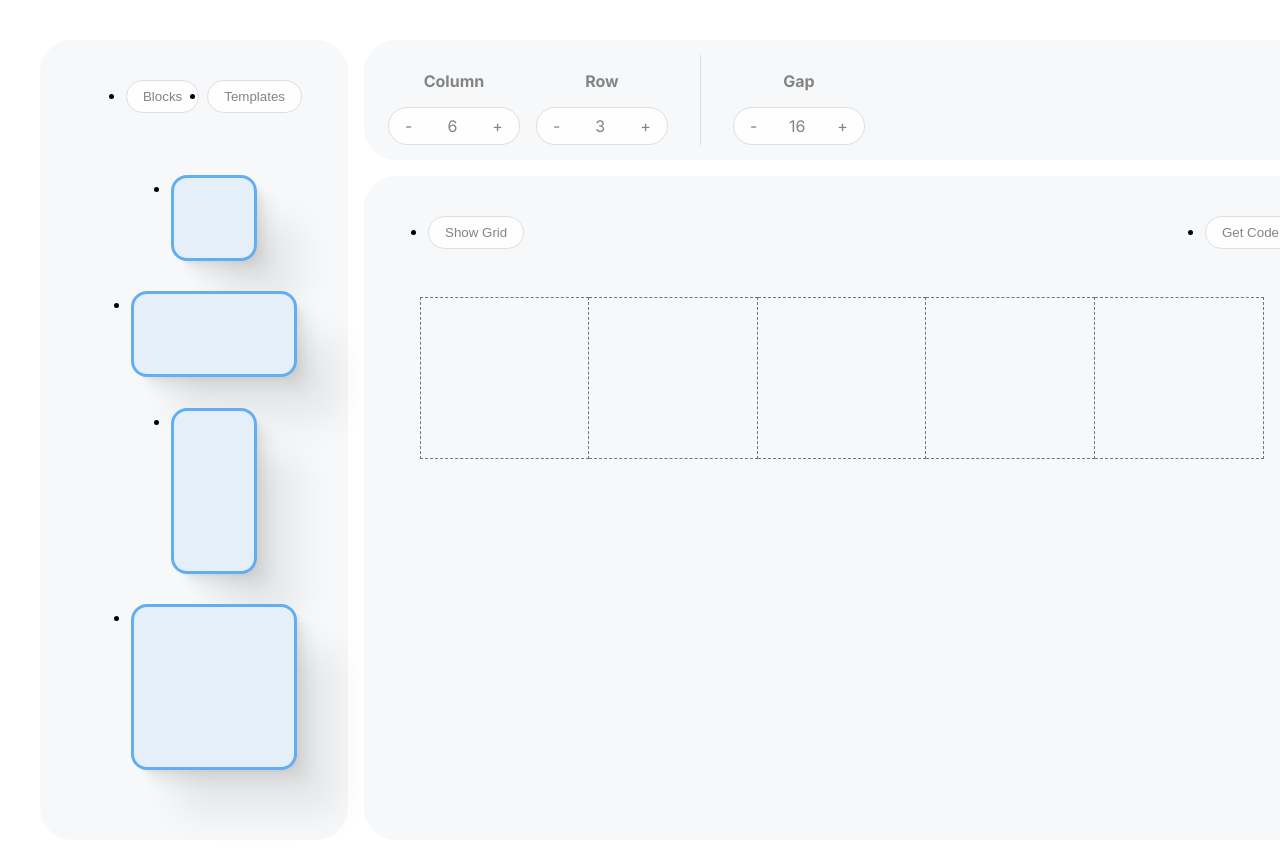
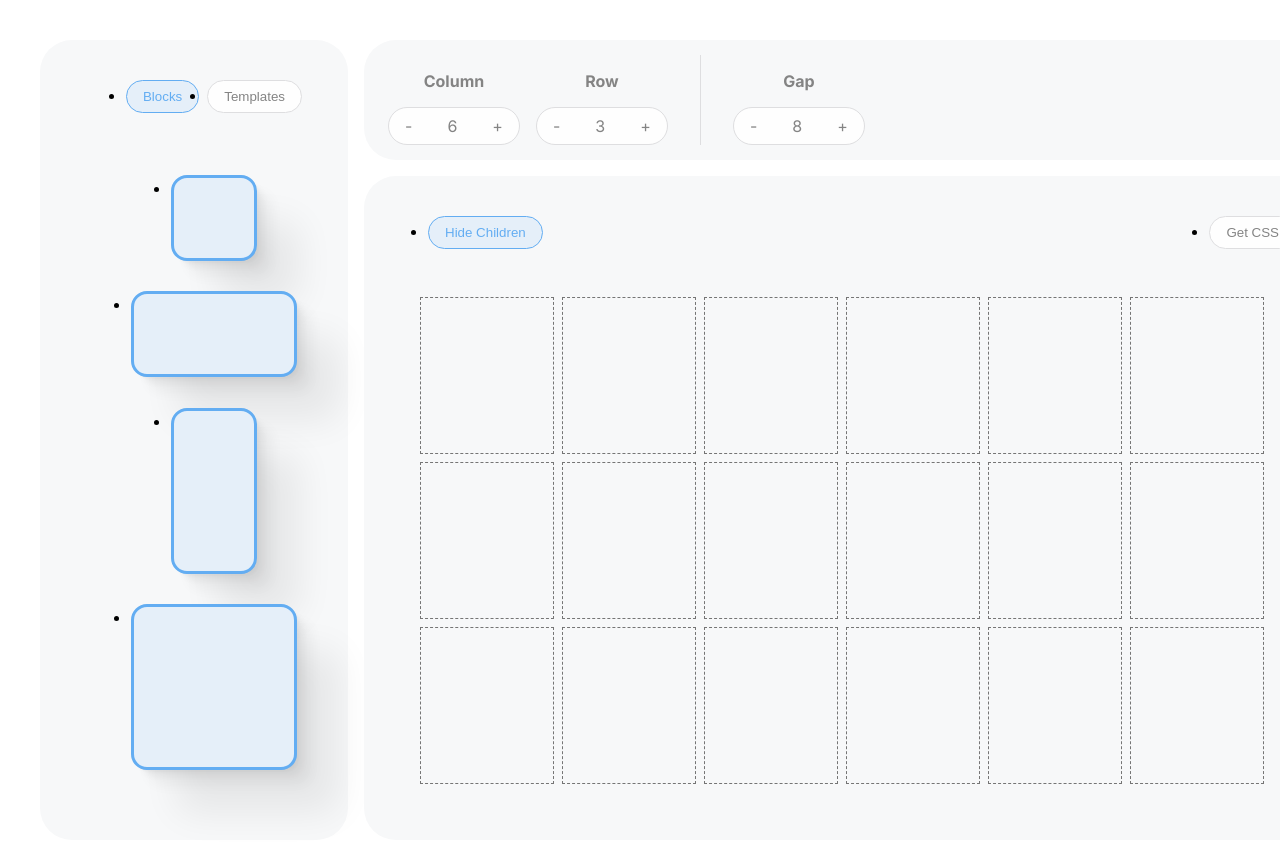
Before and after one commit to AustinChiatto/crumb, a React (Vite) app: page / in a window 1280 px wide. Shown: the top 862 px of the page. Built offline with nearby package versions, Linux system fonts and the light colour scheme.

Commit message:
added code output and copy code btn

```diff
--- a/src/GridControlContext.jsx
+++ b/src/GridControlContext.jsx
@@ -14,7 +14,7 @@ export function useUpdateInput() {
 export function GridControlProvider({ children }) {
     const defaultColumnValue = 6;
     const defaultRowValue = 3;
-    const defaultGapValue = 16;
+    const defaultGapValue = 8;
     // define state & set the default state to be the default state passed in through prop
     const [inputValue, setInputValue] = useState([defaultColumnValue, defaultRowValue, defaultGapValue]);
 
@@ -38,6 +38,11 @@ export function GridControlProvider({ children }) {
         });
     }
 
+    // ==== Process ====
+    // 1. create an empty array
+    // 2. when updateInput is run - update array object to include or remove a new element
+    // 3. use map to render array of items
+
     return (
         <GridControlContext.Provider value={inputValue}>
             <updateInputContext.Provider value={updateInput}>{children}</updateInputContext.Provider>
--- a/src/components/ButtonList/ButtonList.jsx
+++ b/src/components/ButtonList/ButtonList.jsx
@@ -5,7 +5,10 @@ const ButtonList = () => {
     return (
         <ul className="btn-list">
             <li className="btn-list__item">
-                <ButtonPrimary btnLabel="Blocks"></ButtonPrimary>
+                <ButtonPrimary
+                    btnLabel="Blocks"
+                    isActive={true}
+                ></ButtonPrimary>
             </li>
             <li className="btn-list__item">
                 <ButtonPrimary btnLabel="Templates"></ButtonPrimary>
--- a/src/components/ButtonPrimary/ButtonPrimary.jsx
+++ b/src/components/ButtonPrimary/ButtonPrimary.jsx
@@ -1,5 +1,21 @@
-const ButtonPrimary = ({ btnLabel }) => {
-    return <button className="btn-primary">{btnLabel}</button>;
+const ButtonPrimary = ({ btnLabel, isActive, event }) => {
+    // when clicking a button
+    // ===========================
+    function handleClick() {
+        // run event that is passed in as a prop
+        event();
+        // run click animation
+        // ... write future click animation ...
+    }
+
+    return (
+        <button
+            className={isActive ? "btn-primary btn-primary--active" : "btn-primary"}
+            onClick={handleClick}
+        >
+            {btnLabel}
+        </button>
+    );
 };
 
 export default ButtonPrimary;
--- /dev/null
+++ b/src/components/OutputDisplay/GridItem.jsx
@@ -0,0 +1,5 @@
+const GridItem = () => {
+    return <div className="grid-test-item"></div>;
+};
+
+export default GridItem;
--- a/src/components/OutputDisplay/OutputDisplay.jsx
+++ b/src/components/OutputDisplay/OutputDisplay.jsx
@@ -2,47 +2,67 @@ import { useState } from "react";
 import ButtonPrimary from "../ButtonPrimary/ButtonPrimary";
 import "./output-display.css";
 
-import { useGridControl, useUpdateInput } from "../../GridControlContext";
+import { useGridControl } from "../../GridControlContext";
+import GridItem from "./GridItem";
+import OutputGrid from "./OutputGrid";
+import OutputSnippet from "./OutputSnippet";
 
+// Define Component
+// ===========================
 const OutputDisplay = () => {
     const inputValues = useGridControl();
-    const updateInput = useUpdateInput();
 
-    const [buttons, setButtons] = useState([
-        {
-            id: 1,
-            isActive: true,
-            label: "Show Grid",
-        },
-        {
-            id: 2,
-            isActive: false,
-            label: "Get Code",
-        },
-    ]);
+    // Handle Grid Item Rendering
+    // ===========================
+    // define styles for the grid container
+    // styles change based on the value of the
+    const gridStyles = {
+        gridTemplateColumns: `repeat(${inputValues[0]}, 1fr)`,
+        gridTemplateRows: `repeat(${inputValues[1]}, 1fr)`,
+        gap: `${inputValues[2]}px`,
+    };
 
+    // calculate how many total grid items there needs to be
+    const totalGridItemCount = inputValues[0] * inputValues[1];
+    // add a GridItem component to and array based on the length of the calculated value
+    const gridItemArray = Array.from({ length: totalGridItemCount }, () => <GridItem />);
+
+    // Conditionally Render Grid or Code
+    // ===========================
+
+    const [active, setActive] = useState(false);
+
+    const updateDisplayedOutput = () => {
+        setActive((prevActive) => !prevActive);
+    };
+
+    // Exported Component
+    // ===========================
     return (
         <section className="output-display card">
-            {console.log(inputValues[0])}
             <ul className="btn-list--wide">
-                {buttons.map((button) => {
-                    return (
-                        <li
-                            key={button.id}
-                            className="btn-list__item"
-                        >
-                            <ButtonPrimary btnLabel={button.label}></ButtonPrimary>
-                        </li>
-                    );
-                })}
+                <li className="btn-list__item">
+                    <ButtonPrimary
+                        btnLabel="Hide Children"
+                        isActive={true}
+                    ></ButtonPrimary>
+                </li>
+                <li className="btn-list__item">
+                    <ButtonPrimary
+                        btnLabel="Get CSS"
+                        isActive={active}
+                        event={updateDisplayedOutput}
+                    ></ButtonPrimary>
+                </li>
             </ul>
-            <div className="output-display__grid-container">
-                <div className="grid-test-item"></div>
-                <div className="grid-test-item"></div>
-                <div className="grid-test-item"></div>
-                <div className="grid-test-item"></div>
-                <div className="grid-test-item"></div>
-            </div>
+            {active ? (
+                <OutputSnippet></OutputSnippet>
+            ) : (
+                <OutputGrid
+                    gridStyles={gridStyles}
+                    gridItemArray={gridItemArray}
+                ></OutputGrid>
+            )}
         </section>
     );
 };
--- /dev/null
+++ b/src/components/OutputDisplay/OutputGrid.jsx
@@ -0,0 +1,12 @@
+const OutputGrid = ({ gridStyles, gridItemArray }) => {
+    return (
+        <div
+            className="output-display__grid-container"
+            style={gridStyles}
+        >
+            {gridItemArray}
+        </div>
+    );
+};
+
+export default OutputGrid;
--- /dev/null
+++ b/src/components/OutputDisplay/OutputSnippet.jsx
@@ -0,0 +1,55 @@
+import { useRef } from "react";
+import { useGridControl } from "../../GridControlContext";
+import ButtonPrimary from "../ButtonPrimary/ButtonPrimary";
+
+// Declare Component
+// ===========================
+// Explanation : renders the code snippet that makes up the grid to the screen
+const OutputSnippet = () => {
+    // get the inputValues from the GridControlContext
+    const inputValues = useGridControl();
+    // create a new ref object with value of null - will store code snippet for copy to clipboard
+    const copyTargetRef = useRef(null);
+
+    // Displayed Snippet
+    // ===========================
+    // ? I would like to make this prettier in the code base - look into white space styling
+    // stores the snippet in a variable to be called later during the handleCopy
+    const displayedSnippet = `
+.parent {
+    grid-template-columns: repeat(${inputValues[0]}, 1fr);
+    grid-template-rows: repeat(${inputValues[1]}, 1fr);
+    gap: ${inputValues[2]}px;
+}
+    `;
+
+    // Copy Snippet to Clipboard
+    // ===========================
+    function handleCopy() {
+        // Copy the stored value declared above to the clipboard
+        navigator.clipboard.writeText(displayedSnippet);
+    }
+
+    return (
+        <div className="snippet">
+            <ButtonPrimary
+                btnLabel={"Copy Code"}
+                event={handleCopy}
+            ></ButtonPrimary>
+            <div className="snippet__wrapper">
+                <ul className="snippet__browser-actions">
+                    <li className="snippet__browser-action"></li>
+                    <li className="snippet__browser-action"></li>
+                    <li className="snippet__browser-action"></li>
+                </ul>
+                <div className="snippet__container">
+                    <pre>
+                        <code ref={copyTargetRef}>{displayedSnippet}</code>
+                    </pre>
+                </div>
+            </div>
+        </div>
+    );
+};
+
+export default OutputSnippet;
--- a/src/components/OutputDisplay/output-display.css
+++ b/src/components/OutputDisplay/output-display.css
@@ -5,6 +5,11 @@
 .output-display {
     grid-column: 4 / span 9;
     grid-row: auto / span 10;
+}
+
+.output-display,
+.snippet,
+.snippet__browser-actions {
     display: flex;
     flex-direction: column;
     justify-content: center;
@@ -13,8 +18,6 @@
 .output-display__grid-container {
     flex-grow: 1;
     display: grid;
-    grid-template-columns: repeat(5, 1fr);
-    grid-template-rows: repeat(3, 1fr);
     padding: 2rem;
 }
 
@@ -22,6 +25,50 @@
     border: 1px dashed #757575;
 }
 
-.grid-test-item + .grid-test-item {
-    border-left: none;
+/* ===========================
+    code styling
+=========================== */
+.snippet {
+    flex-grow: 1;
+    align-items: center;
+    padding: 2rem;
 }
+
+.snippet__wrapper {
+    background: #fefefe;
+    border: 0.0625rem solid #dedee0;
+    border-radius: 1rem;
+    justify-content: space-between;
+    box-shadow: 1.5px 1.5px 1.3px -2px rgba(0, 0, 0, 0.022), 3.8px 3.9px 3.2px -2px rgba(0, 0, 0, 0.031), 7.8px 8px 6.6px -2px rgba(0, 0, 0, 0.039), 16.1px 16.4px 13.5px -2px rgba(0, 0, 0, 0.048), 44px 45px 37px -2px rgba(0, 0, 0, 0.07);
+    margin-top: 1rem;
+}
+
+.snippet__browser-actions {
+    flex-direction: row;
+    justify-content: flex-start;
+    margin: 1rem;
+}
+
+.snippet__browser-action {
+    width: 0.75rem;
+    aspect-ratio: 1/1;
+    border-radius: 100%;
+    background: #d9d9d9;
+}
+
+.snippet__browser-action + .snippet__browser-action {
+    margin-left: 0.5rem;
+}
+
+.snippet__container {
+    padding: 2rem 4rem;
+}
+
+pre code {
+    text-align: left;
+    white-space: pre;
+    word-spacing: normal;
+    word-break: normal;
+    word-wrap: normal;
+    line-height: 1.5;
+}
--- a/src/global.css
+++ b/src/global.css
@@ -98,14 +98,22 @@
 }
 
 /* button primary */
-.btn-primary {
+.btn-primary,
+.btn-primary:active {
     background: #fefefe;
     border: 0.0625rem solid #dedee0;
     color: #848484;
     border-radius: 2rem;
     padding: 0.5rem 1rem;
-    transition: all 100ms cubic-bezier(0.21, 0.45, 0.49, 0.83);
+    transition: all 150ms cubic-bezier(0.21, 0.45, 0.49, 0.83);
     cursor: pointer;
+}
+
+.btn-primary:hover {
+    outline: none;
+    /* color: #63adf2; */
+    /* border: 0.0625rem solid #63adf2; */
+    box-shadow: 0.9px 0.9px 2.2px rgba(0, 0, 0, 0.07), 2.1px 2.1px 5.3px rgba(0, 0, 0, 0.05), 4px 4px 10px rgba(0, 0, 0, 0.042), 7.1px 7.1px 17.9px rgba(0, 0, 0, 0.035), 13.4px 13.4px 33.4px rgba(0, 0, 0, 0.028), 32px 32px 80px rgba(0, 0, 0, 0.02);
 }
 
 .btn-primary--active {
```
